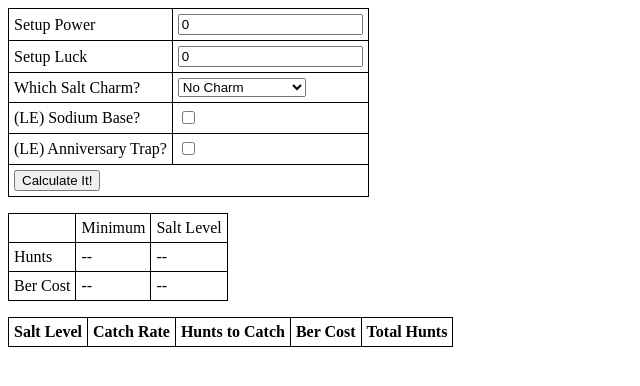
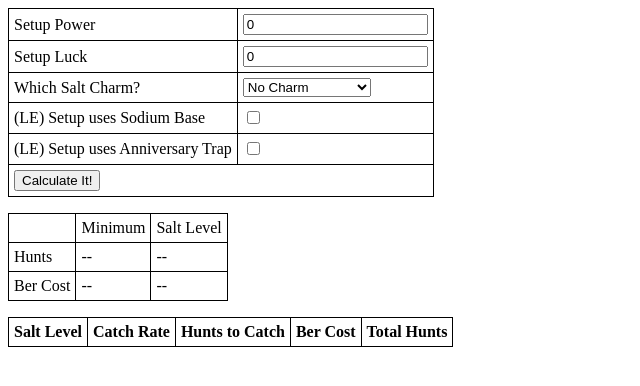
Before and after one commit to m-h-c-t/mh-info, a plain HTML site: page calculators/salt.html in a window 1280 px wide. Shown: the whole page, without its empty margins (0-640 px from the left). Drawn offline with Linux system fonts and the light colour scheme.

Commit message:
Improve sodiumBool and anniversaryBool description

```diff
--- a/calculators/salt.html
+++ b/calculators/salt.html
@@ -37,7 +37,7 @@
             </tr>
             <tr>
                 <td>
-                    (LE) Sodium Base?
+                    (LE) Setup uses Sodium Base
                 </td>
                 <td>
                     <input type="checkbox" name="sodiumBool" id="sodiumBool">
@@ -45,7 +45,7 @@
             </tr>
             <tr>
                 <td>
-                    (LE) Anniversary Trap?
+                    (LE) Setup uses Anniversary Trap
                 </td>
                 <td>
                     <input type="checkbox" name="anniversaryBool" id="anniversaryBool">
```
